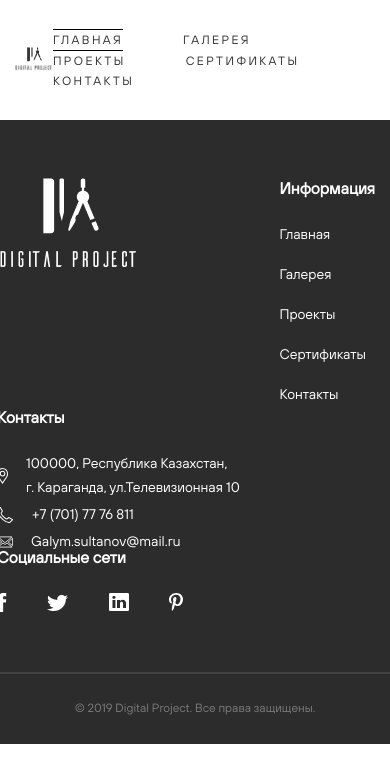
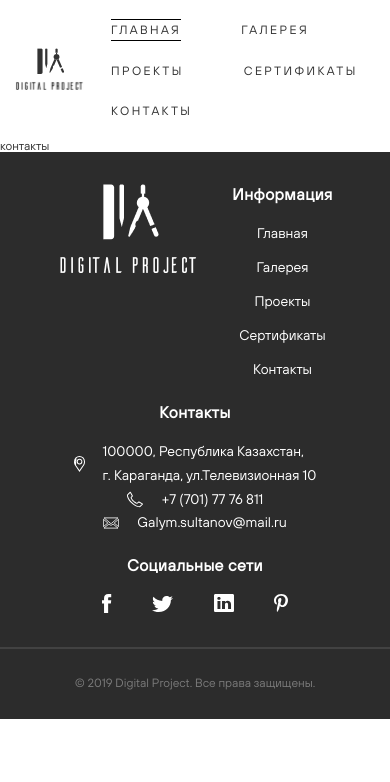
Before and after one commit to cepreyblya/Digital-Project, a Vue app in the folder my-app/: page /contacts in a window 390 px wide. Shown: the top 782 px of the page. Built offline with nearby package versions, Linux system fonts and the light colour scheme.

Commit message:
router ready

```diff
--- a/my-app/package.json
+++ b/my-app/package.json
@@ -9,7 +9,8 @@
   },
   "dependencies": {
     "core-js": "^3.8.3",
-    "vue": "^3.2.13"
+    "vue": "^3.2.13",
+    "vue-router": "^4.0.15"
   },
   "devDependencies": {
     "@babel/core": "^7.12.16",
--- a/my-app/src/App.vue
+++ b/my-app/src/App.vue
@@ -1,5 +1,6 @@
 <template>
   <dp-header />
+  <router-view />
   <dp-footer />
 </template>
 
--- a/my-app/src/components/DPHeader.vue
+++ b/my-app/src/components/DPHeader.vue
@@ -8,17 +8,21 @@
         <nav class="header__nav-items-wrapper">
           <div class="header__nav-item nav-item" @click="itemActiveMain">
             <div v-if="isActiveMain" class="nav-item__line" />
-            <a href="" class="nav-item__link">главная</a>
+            <router-link to="/" class="nav-item__link">главная</router-link>
             <div v-if="isActiveMain" class="nav-item__line" />
           </div>
           <div class="header__nav-item nav-item" @click="itemActiveGallery">
             <div v-if="isActiveGallery" class="nav-item__line" />
-            <a href="" class="nav-item__link">галерея</a>
+            <router-link to="/gallery" class="nav-item__link"
+              >галерея</router-link
+            >
             <div v-if="isActiveGallery" class="nav-item__line" />
           </div>
           <div class="header__nav-item nav-item" @click="itemActiveProjects">
             <div v-if="isActiveProjects" class="nav-item__line" />
-            <a href="" class="nav-item__link">проекты</a>
+            <router-link to="/projects" class="nav-item__link"
+              >проекты</router-link
+            >
             <div v-if="isActiveProjects" class="nav-item__line" />
           </div>
           <div
@@ -26,12 +30,16 @@
             @click="itemActiveSertificates"
           >
             <div v-if="isActiveSertificates" class="nav-item__line" />
-            <a href="" class="nav-item__link">сертификаты</a>
+            <router-link to="/sertificates" class="nav-item__link"
+              >сертификаты</router-link
+            >
             <div v-if="isActiveSertificates" class="nav-item__line" />
           </div>
           <div class="header__nav-item nav-item" @click="itemActiveContacts">
             <div v-if="isActiveContacts" class="nav-item__line" />
-            <a href="" class="nav-item__link">контакты</a>
+            <router-link to="/contacts" class="nav-item__link"
+              >контакты</router-link
+            >
             <div v-if="isActiveContacts" class="nav-item__line" />
           </div>
         </nav>
@@ -104,27 +112,53 @@ export default {
     padding: 29px 0;
   }
 
+  @media (max-width: 788px) {
+    &__wrapper {
+      padding: 19px 0;
+    }
+  }
+
   &__logo {
+    position: relative;
+    width: 70px;
+    height: 44px;
   }
 
   &__logo img {
-    width: 70px;
-    height: 44px;
+    position: absolute;
   }
 
   &__nav-items-wrapper {
     display: flex;
     flex-wrap: wrap;
-    margin: 0 -30px;
+    width: 66%;
+    margin: -10px -30px;
   }
-  @media (min width: 1300) {
+
+  @media (max-width: 370px) {
     &__nav-items-wrapper {
-      padding-right: 134px;
+      justify-content: center;
+    }
+
+    //&__logo {
+    //  align-self: center;
+    //}
+  }
+
+  @media (max-width: 620px) {
+    &__nav-items-wrapper {
+      width: 80%;
+    }
+  }
+
+  @media (max-width: 500px) {
+    &__nav-items-wrapper {
+      width: 90%;
     }
   }
 
   &__nav-item {
-    margin: 0 30px;
+    margin: 10px 30px;
     display: flex;
     flex-direction: column;
     justify-content: center;
--- a/my-app/src/components/DpFooter.vue
+++ b/my-app/src/components/DpFooter.vue
@@ -1,7 +1,7 @@
 <template>
   <footer class="footer">
     <div class="footer__top footer-top">
-      <div class="footer-top__container _container">
+      <div class="footer-top__container">
         <div class="footer-top__body">
           <div class="footer-top__logo">
             <img src="..\assets\images\footer\logo.svg" alt="logo" />
@@ -11,19 +11,29 @@
             <nav class="footer-top__menu">
               <ul class="footer-top__list">
                 <li class="footer-top__item info-item">
-                  <a class="info-item__link">Главная</a>
+                  <router-link to="/" class="info-item__link"
+                    >Главная</router-link
+                  >
                 </li>
                 <li class="footer-top__item info-item">
-                  <a class="info-item__link">Галерея</a>
+                  <router-link to="/gallery" class="info-item__link"
+                    >Галерея</router-link
+                  >
                 </li>
                 <li class="footer-top__item info-item">
-                  <a class="info-item__link">Проекты</a>
+                  <router-link to="/projects" class="info-item__link"
+                    >Проекты</router-link
+                  >
                 </li>
                 <li class="footer-top__item info-item">
-                  <a class="info-item__link">Сертификаты</a>
+                  <router-link to="/sertificates" class="info-item__link"
+                    >Сертификаты</router-link
+                  >
                 </li>
                 <li class="footer-top__item info-item">
-                  <a class="info-item__link">Контакты</a>
+                  <router-link to="/contacts" class="info-item__link"
+                    >Контакты</router-link
+                  >
                 </li>
               </ul>
             </nav>
@@ -126,6 +136,12 @@ export default {
     padding: 58px 0;
   }
 
+  @media (max-width: 788px) {
+    &__top {
+      padding: 32px 0;
+    }
+  }
+
   &__line {
     opacity: 0.1;
     border: 1px solid #ffffff;
@@ -145,15 +161,22 @@ export default {
 }
 .footer-top {
   &__container {
+    max-width: 1236px;
+    padding: 0 15px;
+    margin: 0 auto;
+    box-sizing: content-box;
   }
 
   &__body {
-    margin-left: -18px;
+    margin: 0 -15px;
 
     display: flex;
-    align-items: top;
     justify-content: space-between;
     flex-wrap: wrap;
+
+    > * {
+      margin: 0 15px;
+    }
   }
 
   &__logo {
@@ -161,7 +184,13 @@ export default {
 
   &__column {
     > *:not(:last-child) {
-      padding-bottom: 25px;
+      padding-bottom: 18px;
+    }
+  }
+
+  @media (max-width: 740px) {
+    &__column:not(:last-child) {
+      margin-bottom: 20px;
     }
   }
 
@@ -169,12 +198,31 @@ export default {
     font-weight: 700;
     font-size: 16px;
     line-height: 125%;
+    letter-spacing: 0.03em;
   }
 
   &__menu {
   }
 
   &__list {
+  }
+
+  @media (max-width: 572px) {
+    &__body {
+      justify-content: center;
+    }
+
+    &__column {
+      display: flex;
+      flex-direction: column;
+      align-items: center;
+    }
+
+    &__list {
+      display: flex;
+      flex-direction: column;
+      align-items: center;
+    }
   }
 
   &__item {
@@ -202,7 +250,7 @@ export default {
 }
 
 .info-item:not(:last-child) {
-  padding-bottom: 16px;
+  padding-bottom: 10px;
 }
 
 .contact-item {
--- a/my-app/src/main.js
+++ b/my-app/src/main.js
@@ -1,4 +1,8 @@
 import { createApp } from 'vue'
 import App from './App.vue'
+import router from '@/router/router'
 
-createApp(App).mount('#app')
+const app = createApp(App)
+
+app.use(router)
+  .mount('#app')
--- /dev/null
+++ b/my-app/src/pages/ContactsPage.vue
@@ -0,0 +1,12 @@
+<template>
+  <div>контакты</div>
+</template>
+
+<script>
+export default {
+  name: "ContactsPage",
+};
+</script>
+
+<style lang="scss" scoped>
+</style>
--- /dev/null
+++ b/my-app/src/pages/GalleryPage.vue
@@ -0,0 +1,12 @@
+<template>
+  <div>галерея</div>
+</template>
+
+<script>
+export default {
+  name: "GalleryPage",
+};
+</script>
+
+<style lang="scss" scoped>
+</style>
--- /dev/null
+++ b/my-app/src/pages/MainPage.vue
@@ -0,0 +1,12 @@
+<template>
+  <div>главнаяя</div>
+</template>
+
+<script>
+export default {
+  name: "MainPage",
+};
+</script>
+
+<style lang="scss">
+</style>
--- /dev/null
+++ b/my-app/src/pages/ProjectsPage.vue
@@ -0,0 +1,12 @@
+<template>
+  <div>проекты</div>
+</template>
+
+<script>
+export default {
+  name: "ProjectsPage",
+};
+</script>
+
+<style lang="scss" scoped>
+</style>
--- /dev/null
+++ b/my-app/src/pages/SertificatesPage.vue
@@ -0,0 +1,12 @@
+<template>
+  <div>сертификаты</div>
+</template>
+
+<script>
+export default {
+  name: "SertificatesPage",
+};
+</script>
+
+<style lang="scss" scoped>
+</style>
--- /dev/null
+++ b/my-app/src/router/router.js
@@ -0,0 +1,37 @@
+import MainPage from "@/pages/MainPage";
+import GalleryPage from "@/pages/GalleryPage";
+import ProjectsPage from "@/pages/ProjectsPage";
+import SertificatesPage from "@/pages/SertificatesPage";
+import ContactsPage from "@/pages/ContactsPage";
+import { createRouter, createWebHistory } from "vue-router";
+
+
+const routes = [
+  {
+    path: '/',
+    component: MainPage,
+  },
+  {
+    path: '/gallery',
+    component: GalleryPage,
+  },
+  {
+    path: '/projects',
+    component: ProjectsPage,
+  },
+  {
+    path: '/sertificates',
+    component: SertificatesPage,
+  },
+  {
+    path: '/contacts',
+    component: ContactsPage,
+  },
+]
+
+const router = createRouter({
+  routes,
+  history: createWebHistory(process.env.BASE_URl)
+})
+
+export default router;
```
Also changed, not shown: 1 other file (tests, documents, lock files or other folders).
